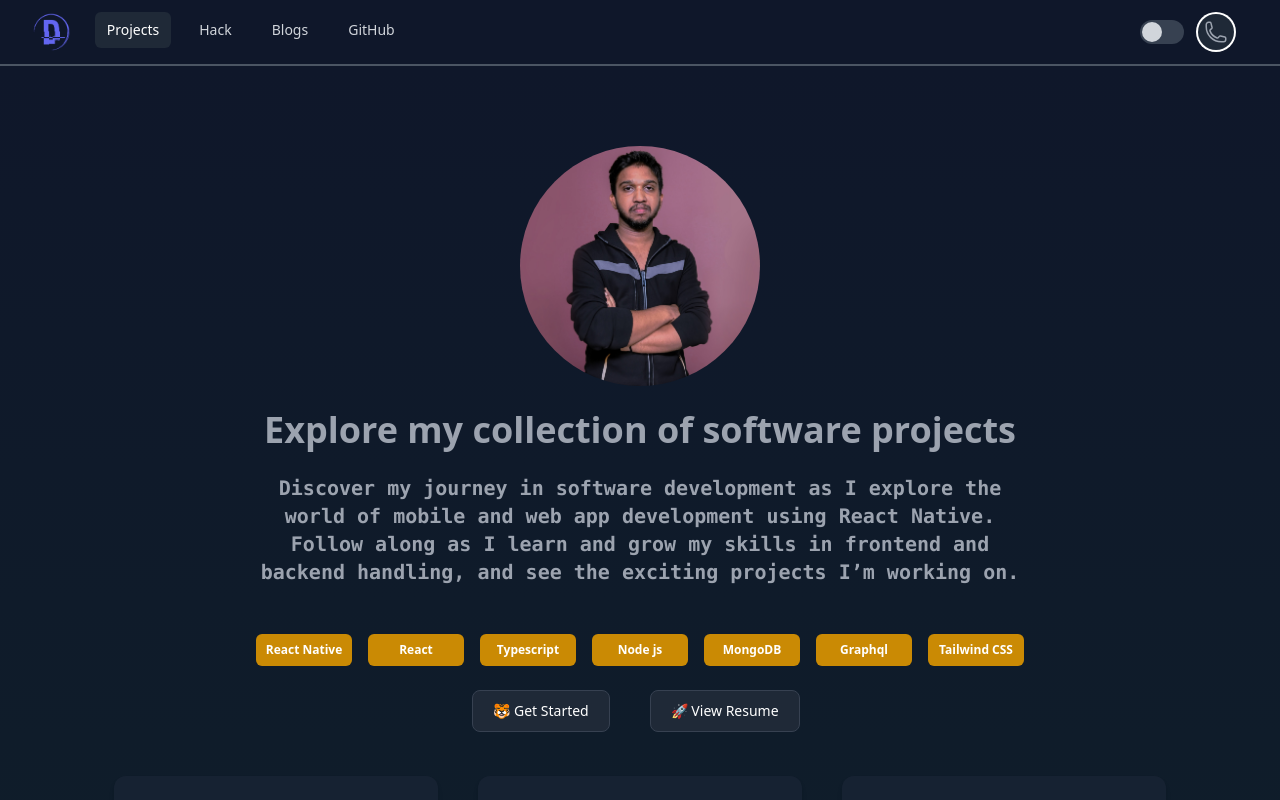
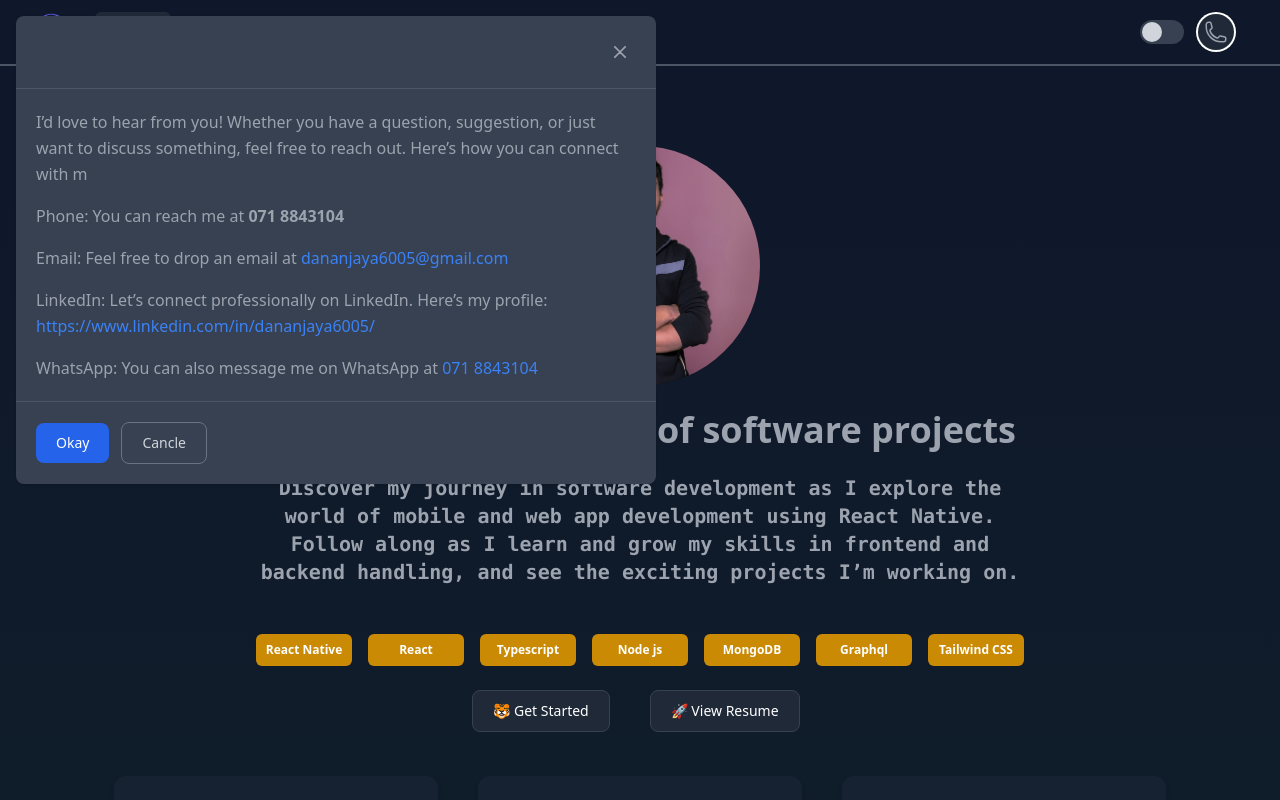
Before and after one commit to dananjaya6005/dhananjaya.techV1, a React (Vite) app: page / in a window 1280 px wide. Both pictures are taken after a click on the button "View notifications". Shown: the top 800 px of the page. Built offline with nearby package versions, Linux system fonts and the light colour scheme.

Commit message:
add new blog project

```diff
--- a/src/components/NavBar/NavBar.tsx
+++ b/src/components/NavBar/NavBar.tsx
@@ -1,8 +1,8 @@
 import { useEffect, useState } from "react";
 import { Disclosure } from "@headlessui/react";
-import { Bars3Icon,  XMarkIcon,PhoneIcon } from "@heroicons/react/24/outline";
+import { Bars3Icon, XMarkIcon, PhoneIcon } from "@heroicons/react/24/outline";
 import { useNavigate } from "react-router-dom";
-import logo from '../../image/Capture.png';
+import logo from "../../image/Capture.png";
 
 const navigation = [
   { name: "Projects", href: "/", current: true },
@@ -41,10 +41,11 @@ export default function Example() {
     setShowModal(!showModal);
   }
 
-
-
   return (
-    <Disclosure as="nav" className=" bg-white dark:bg-[#0F172A] border-b-2 dark:border-gray-600 border-gray-200 z-10 relative ">
+    <Disclosure
+      as="nav"
+      className=" bg-white dark:bg-[#0F172A] border-b-2 dark:border-gray-600 border-gray-200 z-10 relative "
+    >
       {({ open }) => (
         <>
           <div className="mx-auto max-w-full px-2 sm:px-6 lg:px-8  ">
@@ -64,11 +65,7 @@ export default function Example() {
               </div>
               <div className="flex flex-1 items-center justify-center sm:items-stretch sm:justify-start">
                 <div className="flex flex-shrink-0 items-center">
-                  <img
-                    className="h-10 w-auto"
-                    src={logo}
-                    alt="Your Company"
-                  />
+                  <img className="h-10 w-auto" src={logo} alt="Your Company" />
                 </div>
                 <div className="hidden sm:ml-6 sm:block">
                   <div className="flex space-x-4">
@@ -99,21 +96,18 @@ export default function Example() {
                 </div>
               </div>
 
-
-
               <div className="absolute inset-y-0 right-0 flex items-center pr-2 sm:static sm:inset-auto sm:ml-6 sm:pr-0">
-
-
                 <label className="relative inline-flex items-center cursor-pointer">
-                <input type="checkbox" value="" className="sr-only peer" onClick={handleThemeChange} />
-                <div className="w-11 h-6 bg-gray-200 dark:bg-gray-700 peer-focus:outline-none  rounded-full peer-checked:after:translate-x-full rtl:peer-checked:after:-translate-x-full peer-checked:after:border-white after:content-[''] after:absolute after:top-[2px] after:start-[2px] after:bg-white dark:after:bg-gray-300 after:border-gray-300 dark:after:border-gray-600 after:rounded-full after:h-5 after:w-5 after:transition-all peer-checked:#6366f1 dark:peer-checked:bg-blue-400">
-
-                </div>
+                  <input
+                    type="checkbox"
+                    value=""
+                    className="sr-only peer"
+                    onClick={handleThemeChange}
+                  />
+                  <div className="w-11 h-6 bg-gray-200 dark:bg-gray-700 peer-focus:outline-none  rounded-full peer-checked:after:translate-x-full rtl:peer-checked:after:-translate-x-full peer-checked:after:border-white after:content-[''] after:absolute after:top-[2px] after:start-[2px] after:bg-white dark:after:bg-gray-300 after:border-gray-300 dark:after:border-gray-600 after:rounded-full after:h-5 after:w-5 after:transition-all peer-checked:#6366f1 dark:peer-checked:bg-blue-400"></div>
                 </label>
 
-
-
-
+                <div>
                   <button
                     type="button"
                     onClick={openModal}
@@ -123,6 +117,85 @@ export default function Example() {
                     <span className="sr-only">View notifications</span>
                     <PhoneIcon className="h-6 w-6" aria-hidden="true" />
                   </button>
+
+                  <div>
+                    {showModal && (
+                      <div
+                        id="default-modal"
+                        className="overflow-y-auto overflow-x-hidden fixed top-0 right-0 left-0 z-50 justify-center items-center w-full md:inset-0 h-[calc(100%-1rem)] max-h-full"
+                      >
+                        <div className="relative p-4 w-full max-w-2xl max-h-full">
+                          <div className="relative bg-white rounded-lg shadow dark:bg-gray-700">
+                            <div className="flex items-center justify-between p-4 md:p-5 border-b rounded-t dark:border-gray-600">
+                              <h3 className="text-xl font-semibold text-gray-900 dark:text-white"></h3>
+                              <button
+                                onClick={openModal}
+                                type="button"
+                                className="text-gray-400 bg-transparent hover:bg-gray-200 hover:text-gray-900 rounded-lg text-sm w-8 h-8 ms-auto inline-flex justify-center items-center dark:hover:bg-gray-600 dark:hover:text-white"
+                                data-modal-hide="default-modal"
+                              >
+                                <svg
+                                  className="w-3 h-3"
+                                  aria-hidden="true"
+                                  xmlns="http://www.w3.org/2000/svg"
+                                  fill="none"
+                                  viewBox="0 0 14 14"
+                                >
+                                  <path
+                                    stroke="currentColor"
+                                    stroke-linecap="round"
+                                    stroke-linejoin="round"
+                                    stroke-width="2"
+                                    d="m1 1 6 6m0 0 6 6M7 7l6-6M7 7l-6 6"
+                                  />
+                                </svg>
+                                <span className="sr-only">Close modal</span>
+                              </button>
+                            </div>
+                            <div className="p-4 md:p-5 space-y-4">
+                              <p className="text-base leading-relaxed text-gray-500 dark:text-gray-400">
+                                I’d love to hear from you! Whether you have a
+                                question, suggestion, or just want to discuss
+                                something, feel free to reach out. Here’s how
+                                you can connect with m
+                              </p>
+                              <p className="text-base leading-relaxed text-gray-500 dark:text-gray-400">
+                                Phone: You can reach me at <b>071 8843104</b>
+                              </p>
+                              <p className="text-base leading-relaxed text-gray-500 dark:text-gray-400">Email: Feel free to drop an email at <span className="text-blue-500 font-medium ">dananjaya6005@gmail.com</span></p>
+                              <p className="text-base leading-relaxed text-gray-500 dark:text-gray-400">
+                              LinkedIn: Let’s connect professionally
+                                on LinkedIn. Here’s my profile: <a href="https://www.linkedin.com/in/dananjaya6005/"><span className="text-blue-500 font-medium">https://www.linkedin.com/in/dananjaya6005/</span></a>
+                              </p>
+
+                              <p className="text-base leading-relaxed text-gray-500 dark:text-gray-400">WhatsApp: You can also message me on
+                                WhatsApp at <span className="text-blue-500 font-medium">071 8843104</span> </p>
+                            </div>
+
+                            <div className="flex items-center p-4 md:p-5 border-t border-gray-200 rounded-b dark:border-gray-600">
+                              <button
+                                onClick={openModal}
+                                data-modal-hide="default-modal"
+                                type="button"
+                                className="text-white bg-blue-700 hover:bg-blue-800 focus:ring-4 focus:outline-none focus:ring-blue-300 font-medium rounded-lg text-sm px-5 py-2.5 text-center dark:bg-blue-600 dark:hover:bg-blue-700 dark:focus:ring-blue-800"
+                              >
+                                Okay
+                              </button>
+                              <button
+                                onClick={openModal}
+                                data-modal-hide="default-modal"
+                                type="button"
+                                className="ms-3 text-gray-500 bg-white hover:bg-gray-100 focus:ring-4 focus:outline-none focus:ring-blue-300 rounded-lg border border-gray-200 text-sm font-medium px-5 py-2.5 hover:text-gray-900 focus:z-10 dark:bg-gray-700 dark:text-gray-300 dark:border-gray-500 dark:hover:text-white dark:hover:bg-gray-600 dark:focus:ring-gray-600"
+                              >
+                                Cancle
+                              </button>
+                            </div>
+                          </div>
+                        </div>
+                      </div>
+                    )}
+                  </div>
+                </div>
 
                 {/* Profile dropdown */}
               </div>
@@ -145,19 +218,18 @@ export default function Example() {
                     item.current = true;
                   }}
                   className={classNames(
-                    item.current ? 'bg-gray-900 text-white' : 'text-gray-300 hover:bg-gray-700 hover:text-white',
-                    'block rounded-md px-3 py-2 text-base font-medium'
+                    item.current
+                      ? "bg-gray-900 text-white"
+                      : "text-gray-300 hover:bg-gray-700 hover:text-white",
+                    "block rounded-md px-3 py-2 text-base font-medium"
                   )}
-                  aria-current={item.current ? 'page' : undefined}
+                  aria-current={item.current ? "page" : undefined}
                 >
                   {item.name}
                 </Disclosure.Button>
               ))}
             </div>
           </Disclosure.Panel>
-
-
-
         </>
       )}
     </Disclosure>
--- a/src/post.json
+++ b/src/post.json
@@ -1,5 +1,15 @@
 
 [
+  {
+    "title": "Bloging web | MERN stack",
+    "tools": "React + Node + Express + MongoDB",
+    "link":"https://github.com/dananjaya6005/Task1_CODSOFT.git",
+    "img" : "https://raw.githubusercontent.com/dananjaya6005/dhananjaya.techV1/main/src/postImg/BlogAPPPoster.png",
+
+    "description":"This project is a dynamic blogging platform built using the MERN stack. It offers an intuitive environment for blog writers and readers. Users can explore various blogs and search by title, enhancing the user experience. Users need to sign in using a valid email address and one-factor authentication to publish blogs. Once logged in, they can manage their content with options to update, view, and delete their blogs. This control encourages users to share their thoughts freely.The platform is fully responsive for mobile and desktop devices."
+
+  },
+
   {
     "title": "Rocket Rush | Betting App",
     "tools": "React Native | Expo",
--- a/src/screen/Home.tsx
+++ b/src/screen/Home.tsx
@@ -1,7 +1,6 @@
 import { useRef } from "react";
 import myimage from "../../src/image/Untitled-1.jpg";
 import post from "../../src/post.json";
-
 
 
 
@@ -76,6 +75,7 @@ export default function Home() {
           <div className=" my-4 items-center flex justify-center ">
 
             <button
+
               onClick={handleclick}
               type="button"
               className="max-[800px]:px-3  text-gray-900 mr-10 bg-white  hover:bg-gray-100 border border-gray-200 focus:ring-4 focus:outline-none focus:ring-gray-100 font-medium rounded-lg text-sm px-5 py-2.5 text-center inline-flex items-center dark:focus:ring-gray-600 dark:bg-gray-800 dark:border-gray-700 dark:text-white dark:hover:bg-gray-700 me-2 mb-2"
@@ -84,7 +84,7 @@ export default function Home() {
             </button>
 
             <button
-              onClick={handleclick}
+              onClick={()=>{window.open("https://raw.githubusercontent.com/dananjaya6005/dhananjaya.techV1/main/src/postImg/Resume%20Dhananjaya%20Chathuranga.pdf")}}
               type="button"
               className="text-gray-900  bg-white hover:bg-gray-100 border border-gray-200 focus:ring-4 focus:outline-none focus:ring-gray-100 font-medium rounded-lg text-sm px-5 py-2.5 text-center inline-flex items-center dark:focus:ring-gray-600 dark:bg-gray-800 dark:border-gray-700 dark:text-white dark:hover:bg-gray-700 me-2 mb-2"
             >
```
Also changed, not shown: src/screen/Github.tsx (+10 -5 lines), src/postImg/BlogAPPPoster.png (added). Lines whose indentation alone changed are shown as unchanged.
